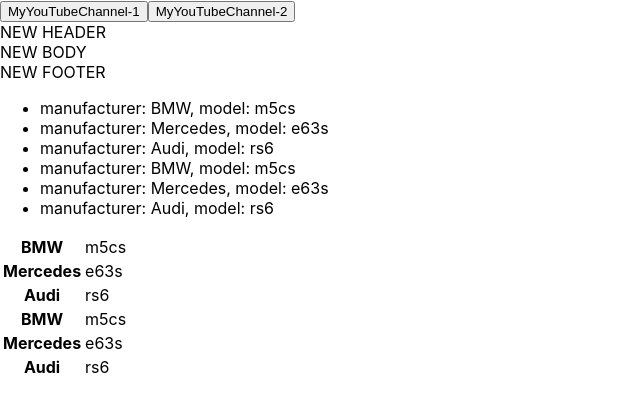
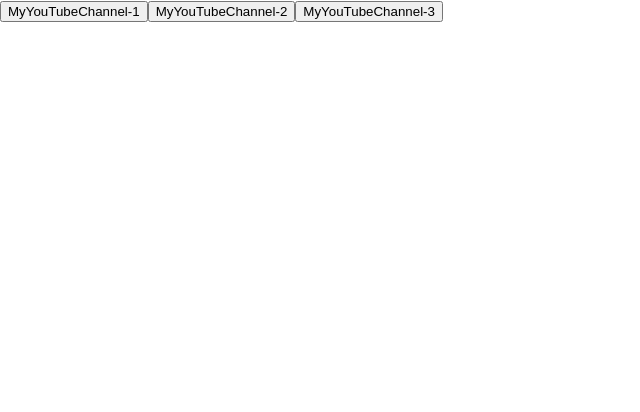
Before and after one commit to 0603anton/microtasks, a React (Create React App) app: page / in a window 1280 px wide. Shown: the top 412 px of the page, without its empty margins (0-640 px from the left). Built offline with nearby package versions, Linux system fonts and the light colour scheme.

Commit message:
button - done

```diff
--- a/src/App.tsx
+++ b/src/App.tsx
@@ -1,21 +1,22 @@
 import React from 'react';
 import './App.css';
-import {Header} from './site/Header';
-import {Body} from './site/Body';
-import {Footer} from './site/Foooter';
-import {NewComponent} from './site/NewComponent';
-import {NewComponentTable} from './site/NewComponentTable';
-import {MouseEvent} from 'react';
-import {log} from 'util';
+// import {Header} from './site/Header';
+// import {Body} from './site/Body';
+// import {Footer} from './site/Foooter';
+// import {NewComponent} from './site/NewComponent';
+// import {NewComponentTable} from './site/NewComponentTable';
+// import {MouseEvent} from 'react';
+import {Button} from "./components/Button";
 
-const topCars = [
-    {manufacturer: 'BMW', model: 'm5cs'},
-    {manufacturer: 'Mercedes', model: 'e63s'},
-    {manufacturer: 'Audi', model: 'rs6'},
-    {manufacturer: 'BMW', model: 'm5cs'},
-    {manufacturer: 'Mercedes', model: 'e63s'},
-    {manufacturer: 'Audi', model: 'rs6'}
-]
+
+// const topCars = [
+//     {manufacturer: 'BMW', model: 'm5cs'},
+//     {manufacturer: 'Mercedes', model: 'e63s'},
+//     {manufacturer: 'Audi', model: 'rs6'},
+//     {manufacturer: 'BMW', model: 'm5cs'},
+//     {manufacturer: 'Mercedes', model: 'e63s'},
+//     {manufacturer: 'Audi', model: 'rs6'}
+// ]
 
 function App() {
     //   const myFirstSubscriber = (event: MouseEvent<HTMLButtonElement>) => {
@@ -26,9 +27,9 @@
     //    console.log(`Hello, my name is Ivan`)
     //  }
 
-    const onClickHandler = (name: string) => {
-        return console.log(name)
-    }
+    // const onClickHandler = (name: string) => {
+    //     return console.log(name)
+    // }
 
     // const foo1 = () => {
     //     // ничего не передаём
@@ -37,28 +38,49 @@
     // const foo2 = (number: number) => {
     //     return console.log(number)
     // }
+
+    const Button1Foo = (subscriber:string,age:number) => {
+        console.log(subscriber, age)
+    }
+
+    const Button2Foo = (subscriber:string, age:number) => {
+        console.log(subscriber, age)
+    }
+    const Button3Foo = () => {
+        console.log("I`m stupid button")
+    }
     return (
+        <>
+
+            <Button name={'MyYouTubeChannel-1'} callBack={()=>Button1Foo('I`m Vasya', 21)}/>
+            <Button name={'MyYouTubeChannel-2'} callBack={()=>Button2Foo('I`m Ivan',32 )}/>
+            <Button name={'MyYouTubeChannel-3'} callBack={Button3Foo}/>
+
+
+            {/*<button onClick={(event: MouseEvent<HTMLButtonElement>) => onClickHandler(`Vasya`)}>MyYouTubeChannel-1*/}
+            {/*</button>*/}
+            {/*<button onClick={(event: MouseEvent<HTMLButtonElement>) => onClickHandler(`Ivan`)}>MyYouTubeChannel-2*/}
+            {/*</button>*/}
+
+
             <>
                 {/*<button onClick={() => {*/}
                 {/*    console.log(`Hello`)*/}
                 {/*}}>MyYouTubeChannel-1*/}
                 {/*</button>*/}
-            <button onClick={(event: MouseEvent<HTMLButtonElement>) => onClickHandler(`Vasya`)}>MyYouTubeChannel-1
-            </button>
-            <button onClick={(event: MouseEvent<HTMLButtonElement>) => onClickHandler(`Ivan`)}>MyYouTubeChannel-2
-            </button>
                 {/*<button onClick={(event: MouseEvent<HTMLButtonElement>) => onClickHandler(`Ivan`)}>MyYouTubeChannel-3*/}
                 {/*</button>*/}
 
                 {/*<button onClick={foo1}>1</button>*/}
                 {/*<button onClick={() => foo2(100200)}>2</button>*/}
 
-            <br/>
-            <Header title={'NEW HEADER'}/>
-            <Body titleForBody={'NEW BODY'}/>
-            <Footer titleForFooter={'NEW FOOTER'}/>
-            <NewComponent cars={topCars}/>
-            <NewComponentTable anotherCars={topCars}/>
+                {/*<br/>*/}
+                {/*<Header title={'NEW HEADER'}/>*/}
+                {/*<Body titleForBody={'NEW BODY'}/>*/}
+                {/*<Footer titleForFooter={'NEW FOOTER'}/>*/}
+                {/*<NewComponent cars={topCars}/>*/}
+                {/*<NewComponentTable anotherCars={topCars}/>*/}
+            </>
         </>
     );
 }
--- /dev/null
+++ b/src/components/Button.tsx
@@ -0,0 +1,17 @@
+import React, {MouseEvent} from 'react';
+
+type ButtonNameType = {
+    name:string
+    callBack:()=>void
+}
+
+export const Button = (props:ButtonNameType) => {
+
+    const onClickHandler = ()=>{
+        props.callBack()
+    }
+
+    return (
+        <button onClick={onClickHandler}>{props.name}</button>
+    );
+};
```
Lines whose indentation alone changed are shown as unchanged.
